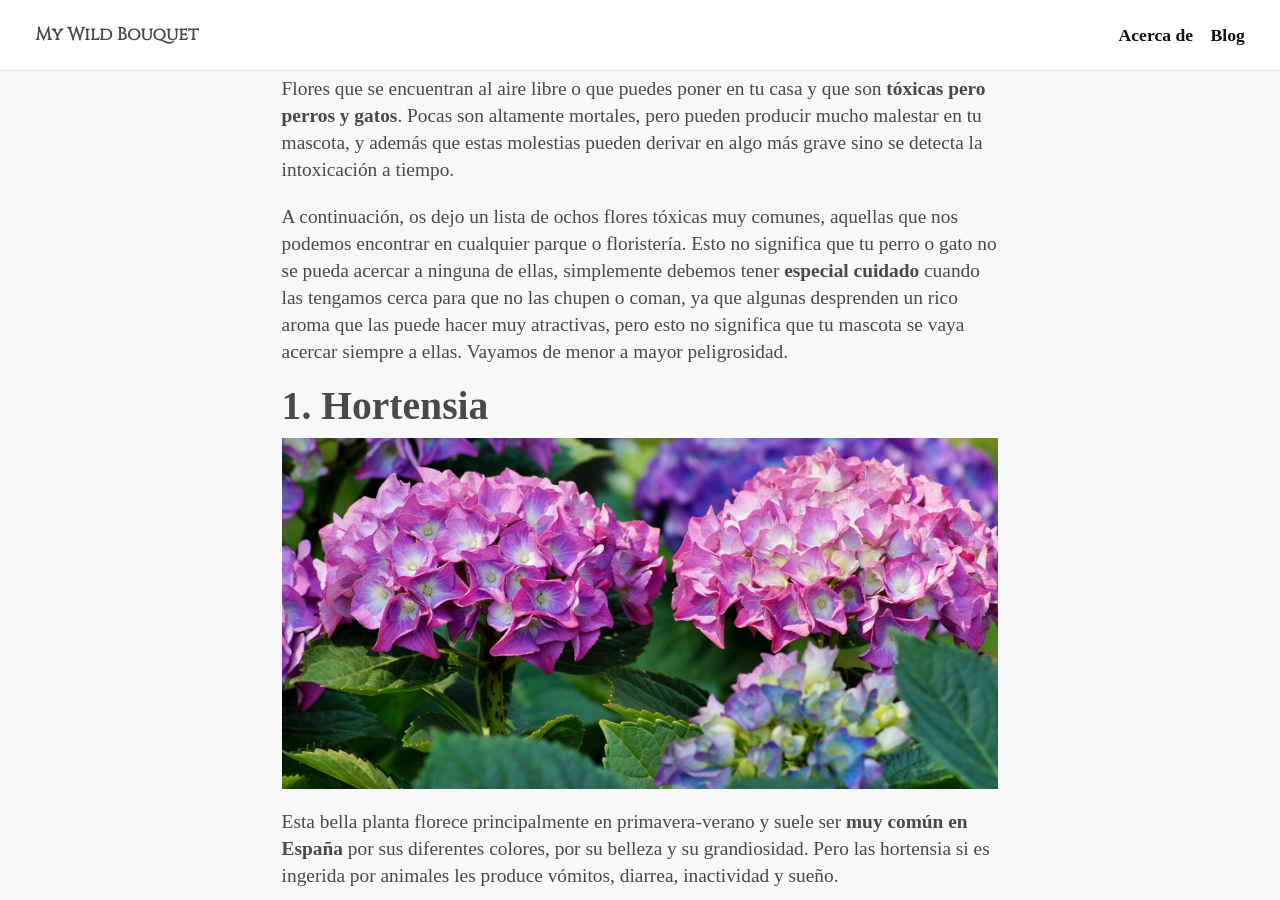
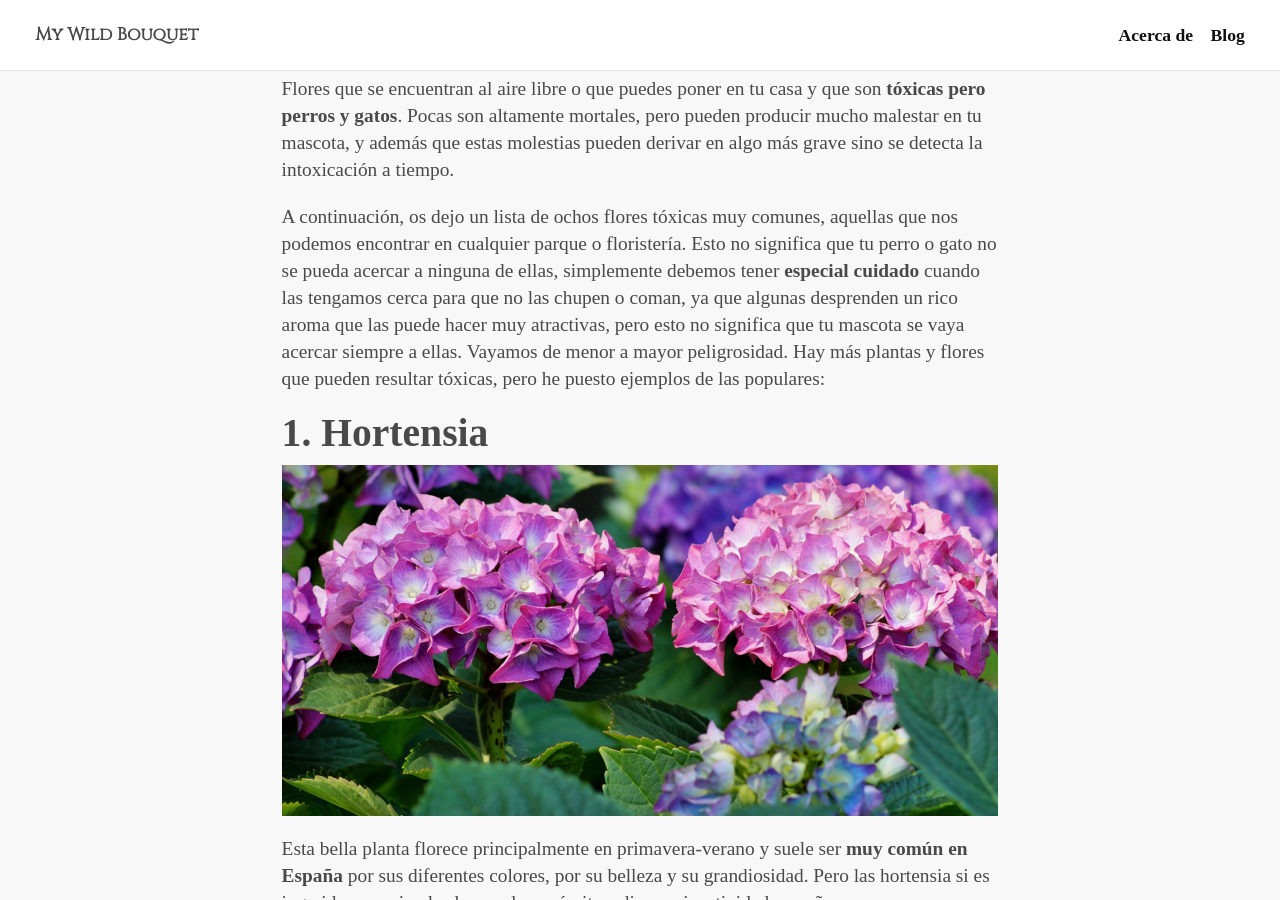
Before and after one commit to keyvanakbary/ramosilvestre.com, a Jekyll site: the page built from src/_posts/2018-01-30-flores-venenosas-para-perros-y-gatos.md, in a window 1280 px wide and 900 px high, scrolled down 1167 px. Built offline with Jekyll 4.4.1, drawn with Linux system fonts in a browser that asks for light colours; some web fonts are replaced; some of the changed text lies outside the part shown.

Commit message:
Update 2018-01-30-flores-venenosas-para-perros-y-gatos.md

```diff
--- a/src/_posts/2018-01-30-flores-venenosas-para-perros-y-gatos.md
+++ b/src/_posts/2018-01-30-flores-venenosas-para-perros-y-gatos.md
@@ -14,7 +14,7 @@ Lo que me ha llevado a escribir este artículo ha sido, como a muchos os pasará
 Flores que se encuentran al aire libre o que puedes poner en tu casa y que son **tóxicas pero perros y gatos**. Pocas son altamente mortales, pero pueden producir mucho malestar en tu mascota, y además que estas molestias pueden derivar en algo más grave sino se detecta la intoxicación a tiempo.
 
 
-A continuación, os dejo un lista de ochos flores tóxicas muy comunes, aquellas que nos podemos encontrar en cualquier parque o floristería. Esto no significa que tu perro o gato no se pueda acercar a ninguna de ellas, simplemente debemos tener **especial cuidado** cuando las tengamos cerca para que no las chupen o coman, ya que algunas desprenden un rico aroma que las puede hacer muy atractivas, pero esto no significa que tu mascota se vaya acercar siempre a ellas. Vayamos de menor a mayor peligrosidad.
+A continuación, os dejo un lista de ochos flores tóxicas muy comunes, aquellas que nos podemos encontrar en cualquier parque o floristería. Esto no significa que tu perro o gato no se pueda acercar a ninguna de ellas, simplemente debemos tener **especial cuidado** cuando las tengamos cerca para que no las chupen o coman, ya que algunas desprenden un rico aroma que las puede hacer muy atractivas, pero esto no significa que tu mascota se vaya acercar siempre a ellas. Vayamos de menor a mayor peligrosidad. Hay más plantas y flores que pueden resultar tóxicas, pero he puesto ejemplos de las populares:
 
 ## 1. Hortensia
 
@@ -56,3 +56,7 @@ Luego hay lirios, como los de Perú o los de la Paz, que no son tan tóxicos, pr
 ![Flores venenosas para tu mascota](/assets/images/posts/azalea-toxica-para-perros-gatos.jpg)
 
 La azalea es una de las plantas **más tóxicas que existen para tu mascota**. Ingerirla les puede producir mareos, babeos vómitos y diarreas, y si no es tratada a tiempo la intoxicación, provocará a tu perro o gato estado de coma y posiblemente, la muerte.
+
+
+
+**RECUERDA:** Si crees que tu perro o gato ha estado en contacto con estas flores y presenta alguno de esto síntomas, acude rápidamente a tu veterinario. Un diagnóstico rápido es fundamental para que tu mascota se recupere lo antes posible y con las menos secuelas posibles.
```
